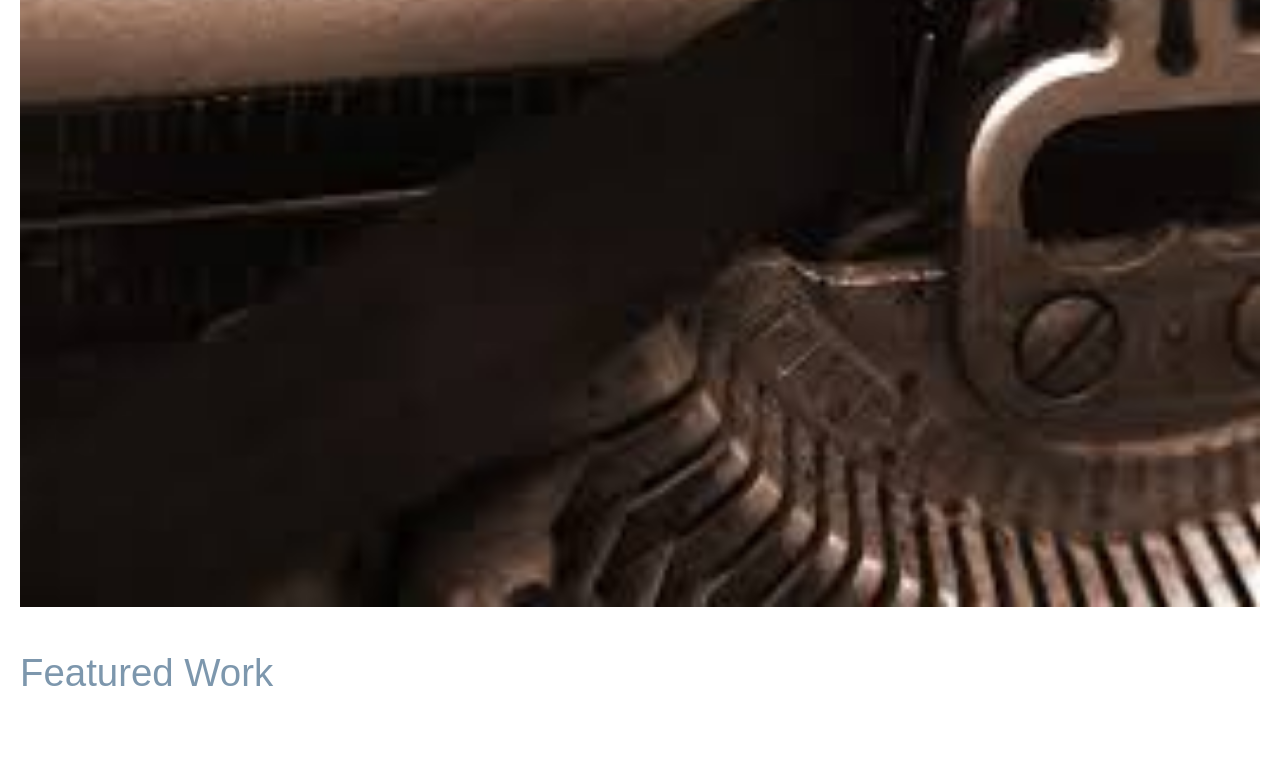
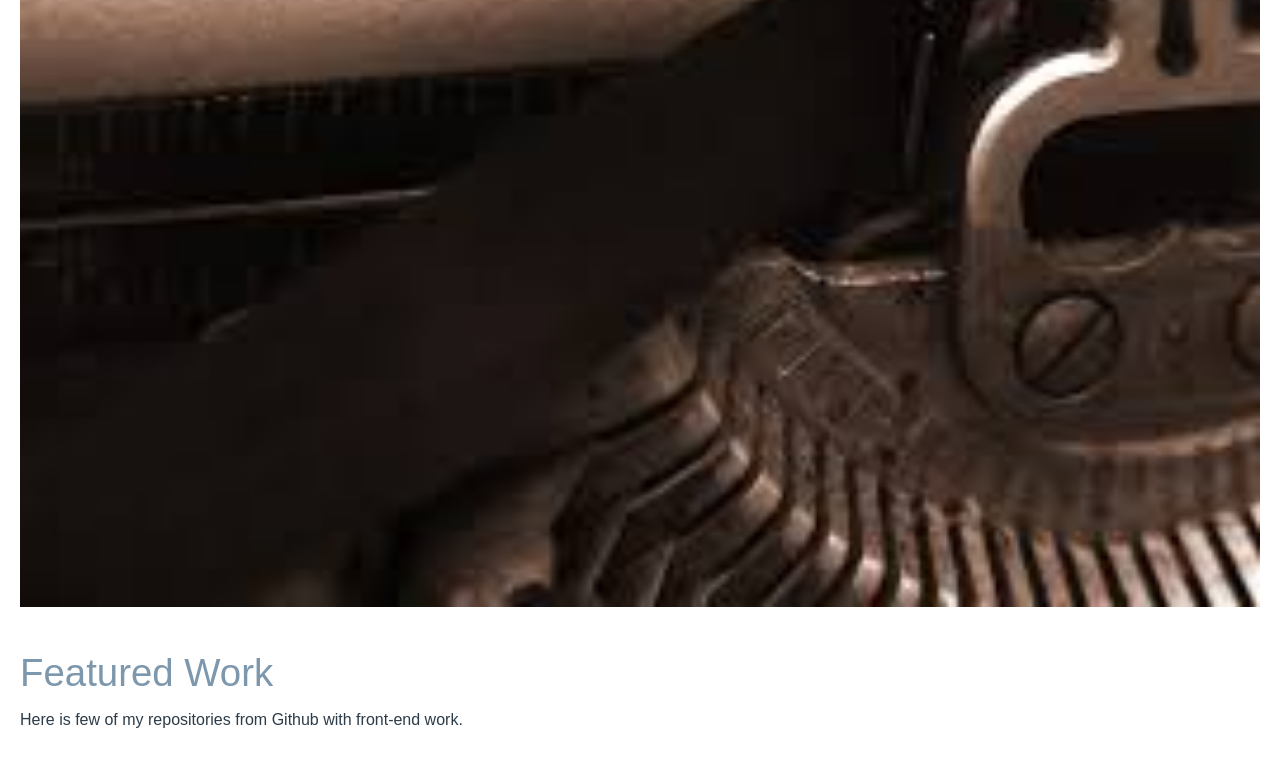
Before and after one commit to pkhisti/protfoliofinal, a plain HTML site: page index.html in a window 1280 px wide. Shown: the part 467-1234 px from the top of the page. Before the commit the page ends 1202 px from the top, so only its background shows below. Drawn offline with nearby package versions, Linux system fonts and the light colour scheme; no server answers.

Commit message:
review comments

```diff
--- a/index.html
+++ b/index.html
@@ -39,6 +39,7 @@
             </div>
              <div class="main">
                <span class="featured">Featured Work</span>
+               <p>Here is few of my repositories from Github with front-end work.</p>
             </div>
        </div>
    </body>
```
